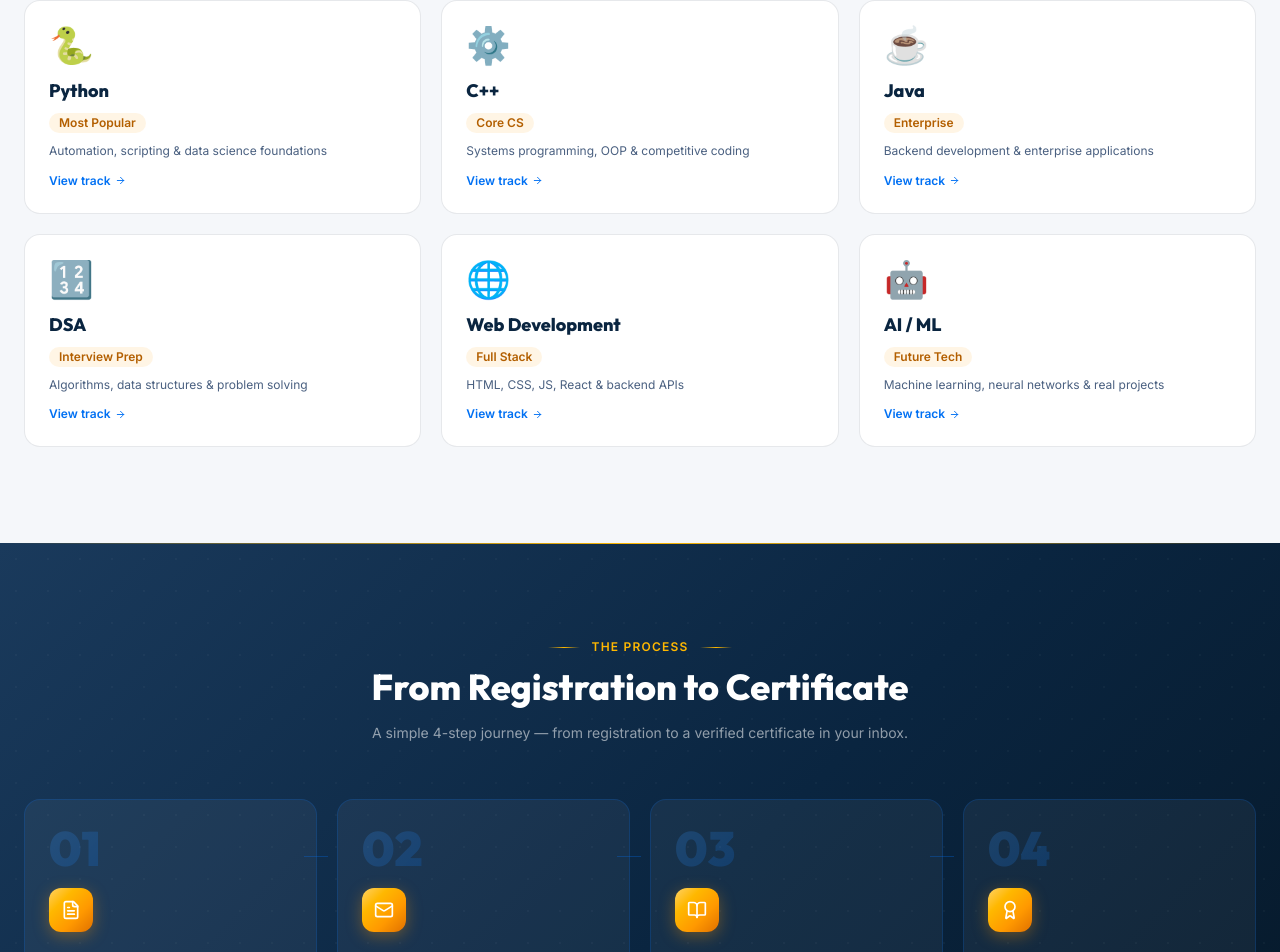
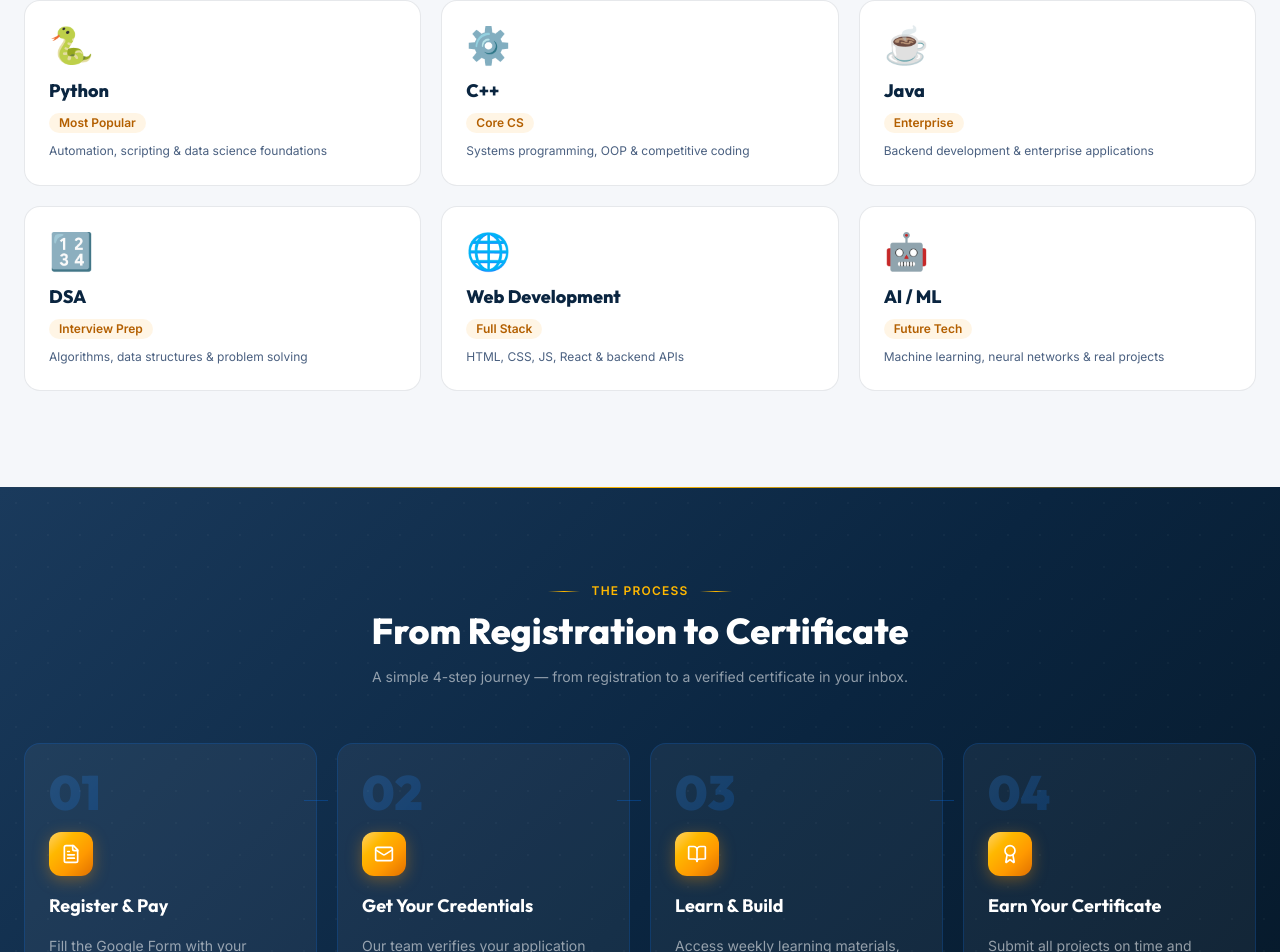
Before and after one commit to Piyush-Garg-06/Jobify, a React (Vite) app in the folder frontend/: page /#/ in a window 1280 px wide. Shown: the part 1130-2082 px from the top of the page. Built offline with nearby package versions, Linux system fonts and the light colour scheme.

Commit message:
feat: remove 'View track' link from domain cards on landing page

```diff
--- a/frontend/src/app/pages/LandingPage.js
+++ b/frontend/src/app/pages/LandingPage.js
@@ -402,9 +402,6 @@
                   {d.tag}
                 </span>
                 <p className="text-xs leading-relaxed" style={{ color: C.muted, fontFamily: "Inter, sans-serif" }}>{d.desc}</p>
-              </div>
-              <div className="flex items-center gap-1 text-xs font-semibold mt-auto" style={{ color: C.blue, fontFamily: "Inter, sans-serif" }}>
-                View track <ArrowRight size={11} />
               </div>
             </div>
           ))}
```
